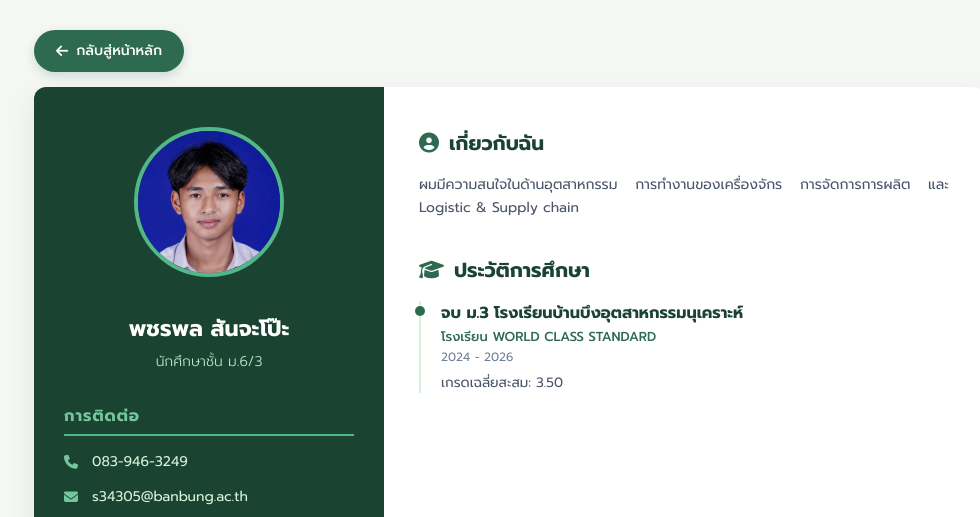
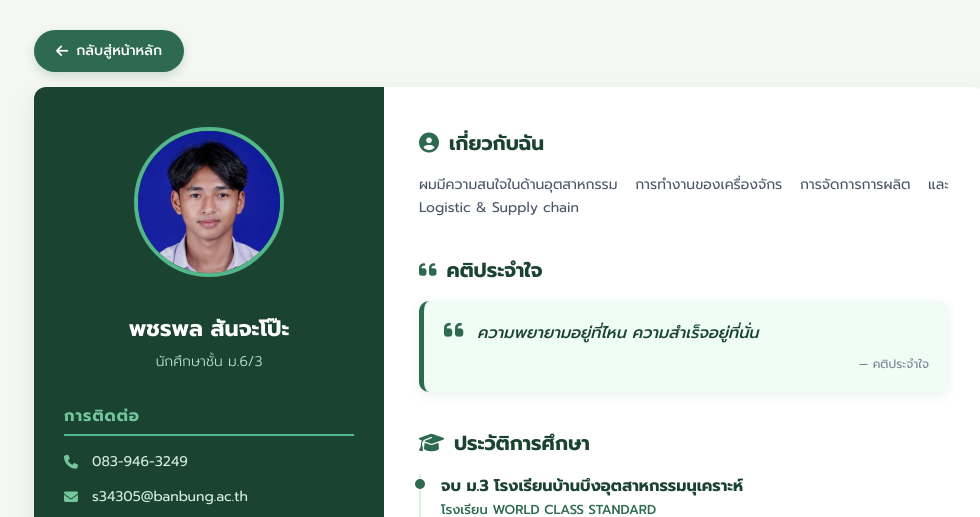
Before and after one commit to s34305/s34305.github.io, a plain HTML site: page h.html in a window 1280 px wide. Shown: the top 517 px of the page, without its empty margins (131-1111 px from the left). Drawn offline with Linux system fonts and the light colour scheme.

Commit message:
Update h.html

```diff
--- a/h.html
+++ b/h.html
@@ -15,6 +15,35 @@
 
     <style>
 
+        /* === คติประจำใจ === */
+.motto-box {
+    background: #f0fdf4;
+    border-left: 5px solid #2d6a4f;
+    padding: 18px 20px;
+    border-radius: 10px;
+    margin-top: 10px;
+    box-shadow: 0 4px 12px rgba(45, 106, 79, 0.08);
+}
+
+.motto-box i {
+    color: #2d6a4f;
+    font-size: 22px;
+    margin-right: 8px;
+}
+
+.motto-text {
+    font-size: 16px;
+    font-weight: 500;
+    color: #1b4332;
+    font-style: italic;
+}
+
+.motto-author {
+    margin-top: 8px;
+    font-size: 12px;
+    color: #718096;
+    text-align: right;
+}
 
 /* === งานอดิเรก === */
 .hobbies-list {
@@ -349,6 +378,24 @@
                 </p>
             </section>
 
+            <!-- คติประจำใจ -->
+<section class="main-section">
+    <h2 class="main-title">
+        <i class="fas fa-quote-left"></i> คติประจำใจ
+    </h2>
+
+    <div class="motto-box">
+        <p class="motto-text">
+            <i class="fas fa-quote-left"></i>
+            ความพยายามอยู่ที่ไหน ความสำเร็จอยู่ที่นั่น
+        </p>
+
+        <p class="motto-author">
+            — คติประจำใจ
+        </p>
+    </div>
+</section>
+
             <!-- ประวัติการศึกษา -->
             <section class="main-section">
                 <h2 class="main-title"><i class="fas fa-graduation-cap"></i> ประวัติการศึกษา</h2>
```
